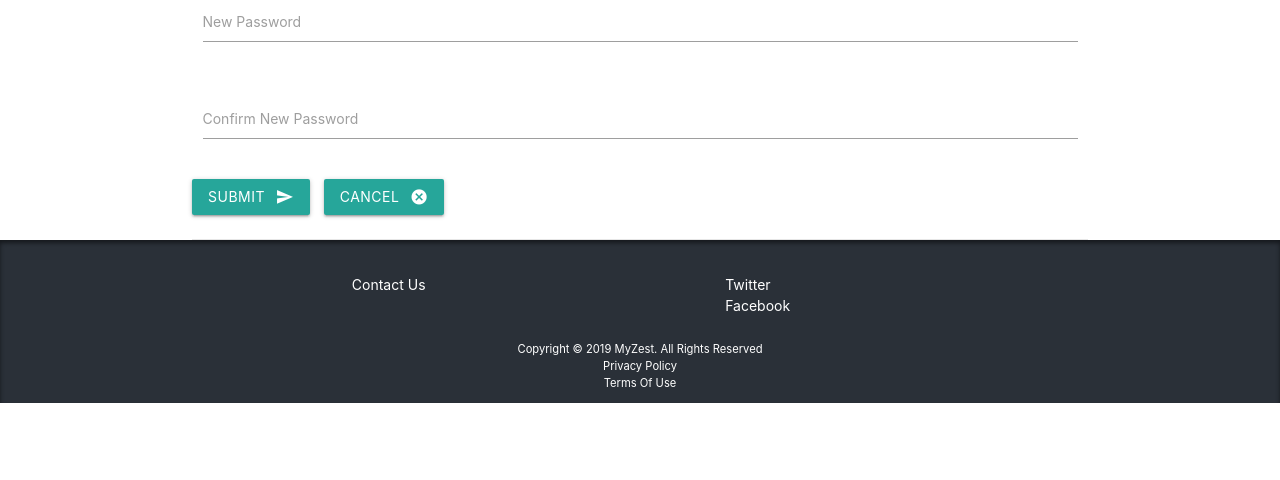
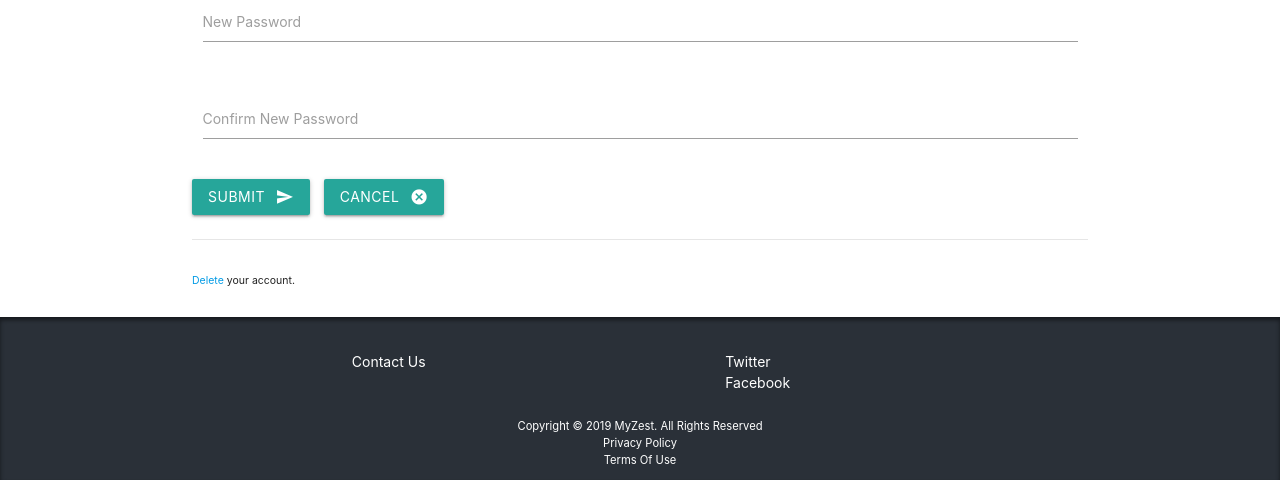
Before and after one commit to ekairos/myzest, a Flask app: template myzest/templates/editprofile.html in a window 1280 px wide. Shown: the part 673-1153 px from the top of the page. Before the commit the page ends 1076 px from the top, so only its background shows below. Run offline with Flask 2, Linux system fonts and the light colour scheme; the template is opened without the code that fills it, so the values that code supplies are empty; the visitor is signed in with stand-in values (Sample User, id 1); some web fonts are replaced.

Commit message:
delete user
user can delete account;
decrement fav count of recipes from account fav list;
removes account recipes from other users favorite list;

```diff
--- a/myzest/templates/editprofile.html
+++ b/myzest/templates/editprofile.html
@@ -91,6 +91,28 @@
         </footer>
     </form>
 </main>
+<footer class="container mt-5 mb-5">
+    {% if session['user'] and profile.username == session['user']['username'] %}
+    <small><a class="modal-trigger" href="#del-account">Delete</a> your account.</small>
+    {%  endif %}
+</footer>
+
+<!-- Modal Delete confirmation -->
+<div id="del-account" class="modal">
+    <div class="modal-content">
+      <h4 class="border-b pb-3">Delete your account ?</h4>
+        <p>If you proceed with your account deletion :</p>
+        <ul>
+            <li>- All your recipes will be permanently erased. You won't be able to retrieve them.</li>
+            <li>- Your favorite recipes list will be lost. You will have to search for them.</li>
+        </ul>
+    </div>
+    <div class="modal-footer">
+      <a href="{{ url_for('delete_user', user_id=profile._id ) }}" class="btn red modal-close">Delete</a>
+      <a class="btn modal-close">Cancel</a>
+    </div>
+</div>
+
 {% endblock %}
 
 {% block script %}
```
Also changed, not shown: myzest/routes.py (+32 -0 lines).
